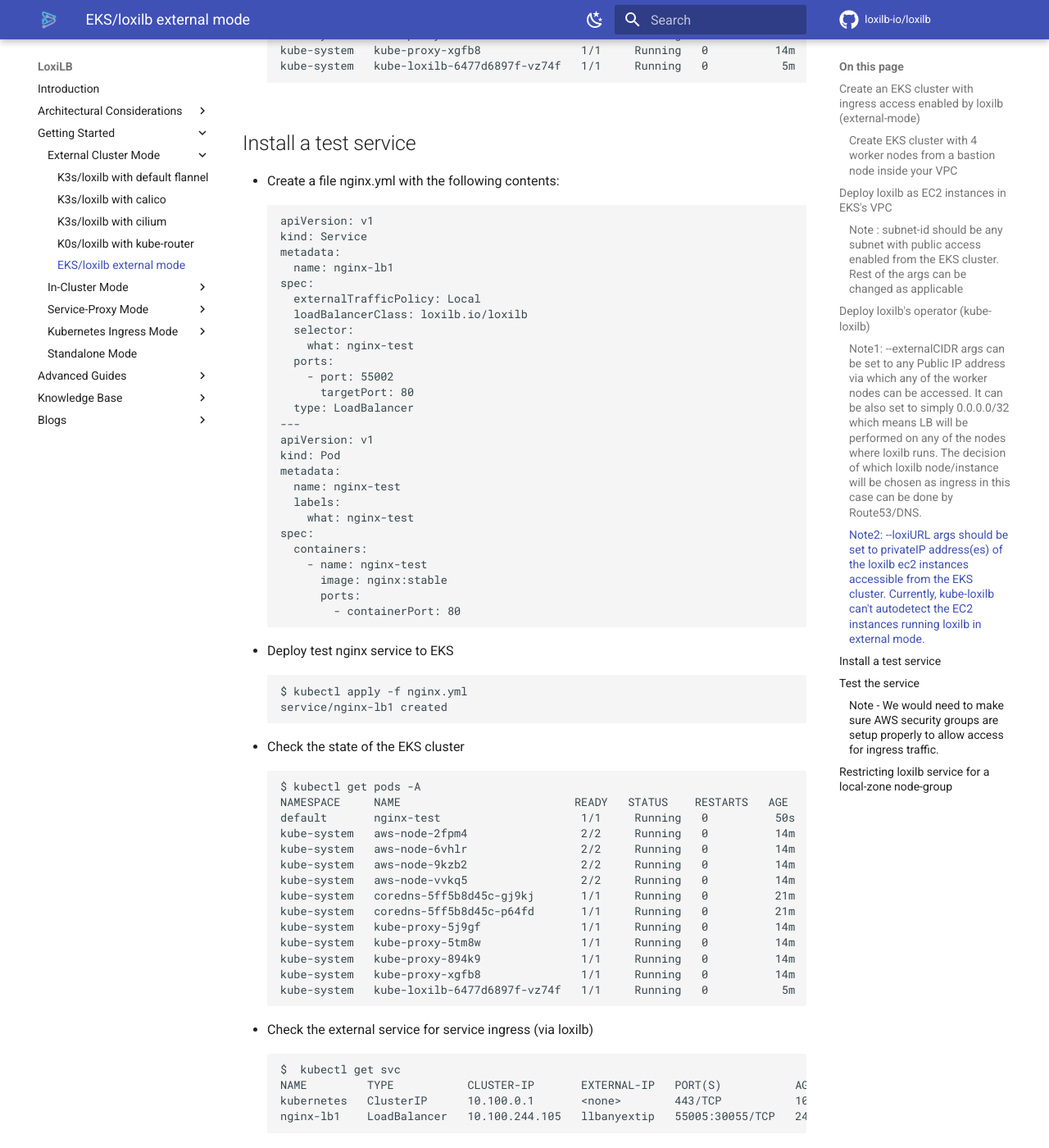
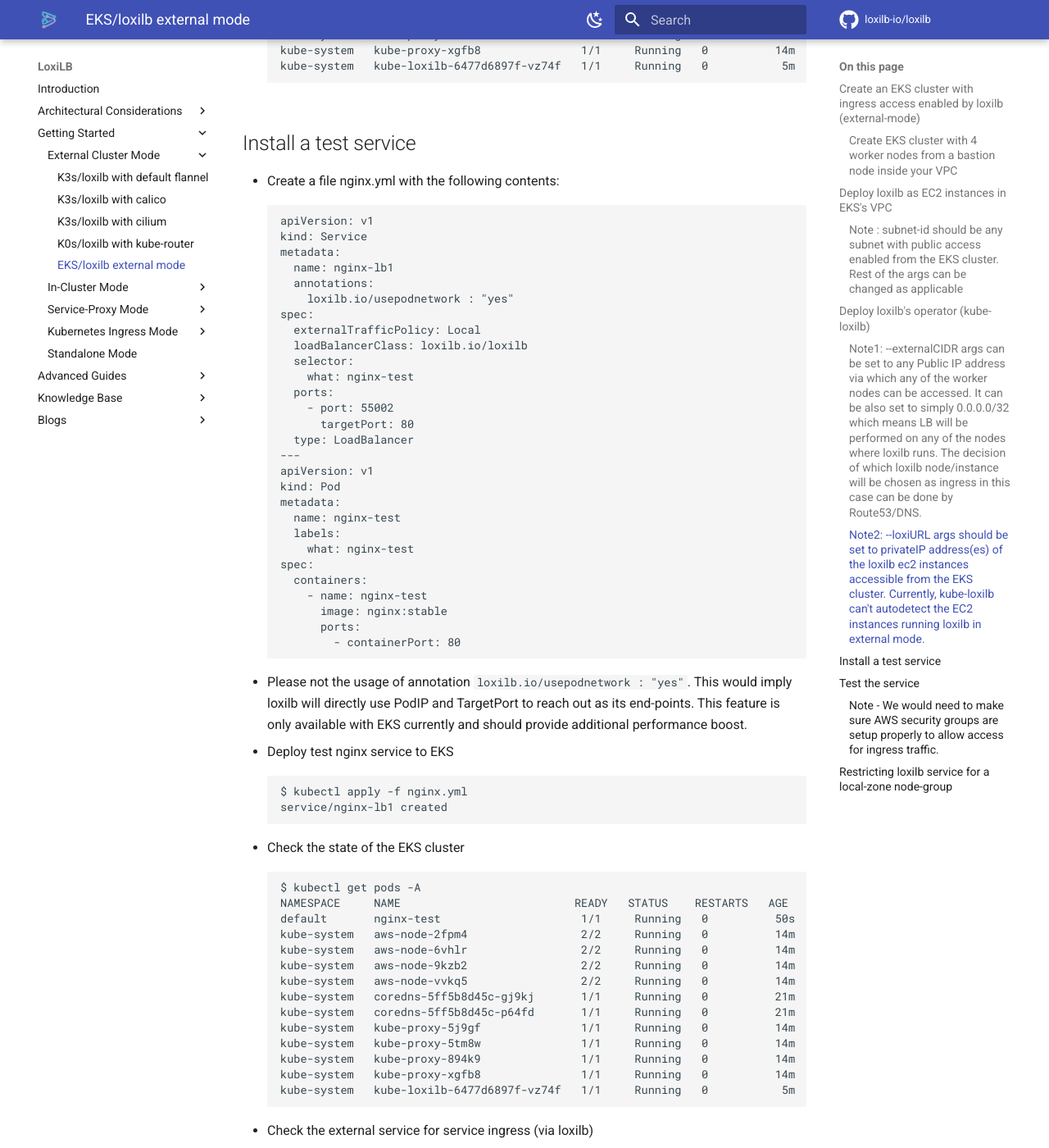
Before and after one commit to loxilb-io/loxilbdocs, an MkDocs documentation site: the page built from docs/eks-external.md, in a window 1280 px wide and 1400 px high, scrolled down 5088 px. Shown: the whole window at 82% size. Built offline with MkDocs 1.6.1 and Material for MkDocs 9.7.7, drawn with Linux system fonts in a browser that asks for light colours; comment, search, counter and statistics services are not loaded; the version menu is left out.

Commit message:
Update eks-external.md

````diff
--- a/docs/eks-external.md
+++ b/docs/eks-external.md
@@ -239,6 +239,8 @@
 kind: Service
 metadata:
   name: nginx-lb1
+  annotations:
+    loxilb.io/usepodnetwork : "yes"
 spec:
   externalTrafficPolicy: Local
   loadBalancerClass: loxilb.io/loxilb
@@ -262,6 +264,7 @@
       ports:
         - containerPort: 80
 ```
+- Please not the usage of annotation ```loxilb.io/usepodnetwork : "yes"```. This would imply loxilb will directly use PodIP and TargetPort to reach out as its end-points. This feature is only available with EKS currently and should provide additional performance boost.
 - Deploy test nginx service to EKS
 ```
 $ kubectl apply -f nginx.yml
````
